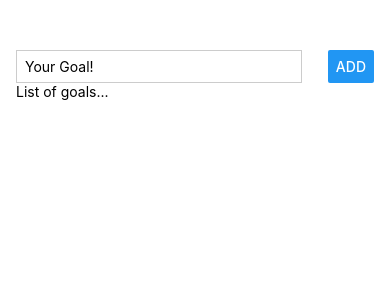
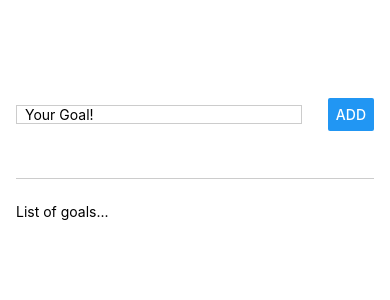
Before and after one commit to GilbertS17/Goal-To-Do, a React Native app: screen / in a window 390 px wide. Shown: the top 300 px of the page. Built offline with nearby package versions, Linux system fonts and the light colour scheme.

Commit message:
Improve Layout

```diff
--- a/App.js
+++ b/App.js
@@ -7,7 +7,7 @@ export default function App() {
         <TextInput style={styles.textInput} placeholder="Your Goal!" />
         <Button title="Add" />
       </View>
-      <View>
+      <View style={styles.listContainer}>
         <Text>List of goals... </Text>
       </View>
     </View>
@@ -19,11 +19,15 @@ const styles = StyleSheet.create({
     flex: 1,
     paddingTop: 50,
     paddingHorizontal: 16,
-    backgroundColor: "white",
   },
   inputContainer: {
+    flex: 1,
     flexDirection: "row",
     justifyContent: "space-between",
+    alignItems: "center",
+    marginBottom: 24,
+    borderBottomWidth: 1,
+    borderColor: "#cccccc",
   },
   textInput: {
     width: "80%",
@@ -32,4 +36,7 @@ const styles = StyleSheet.create({
     paddingRight: 8,
     paddingLeft: 8,
   },
+  listContainer: {
+    flex: 5,
+  },
 });
```
